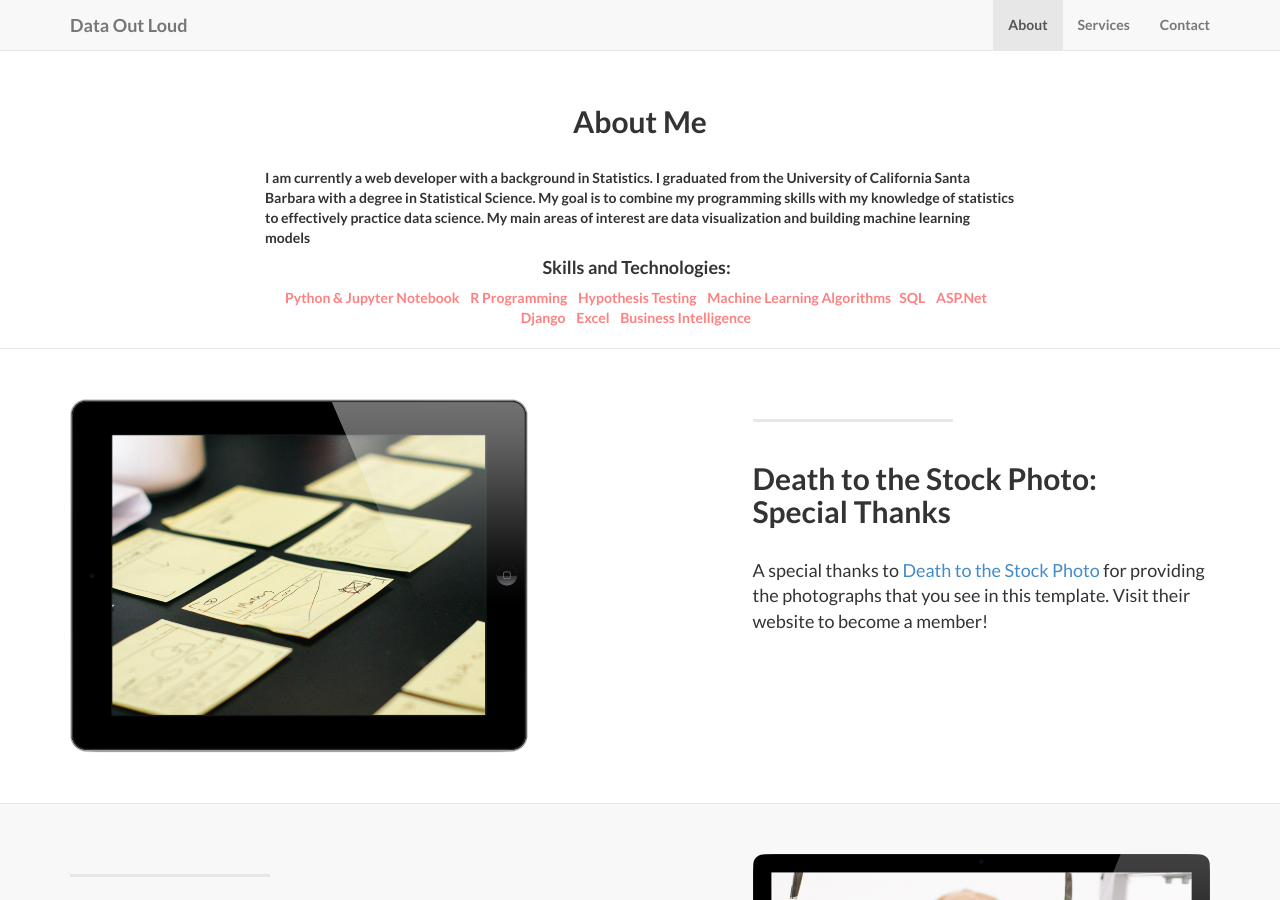
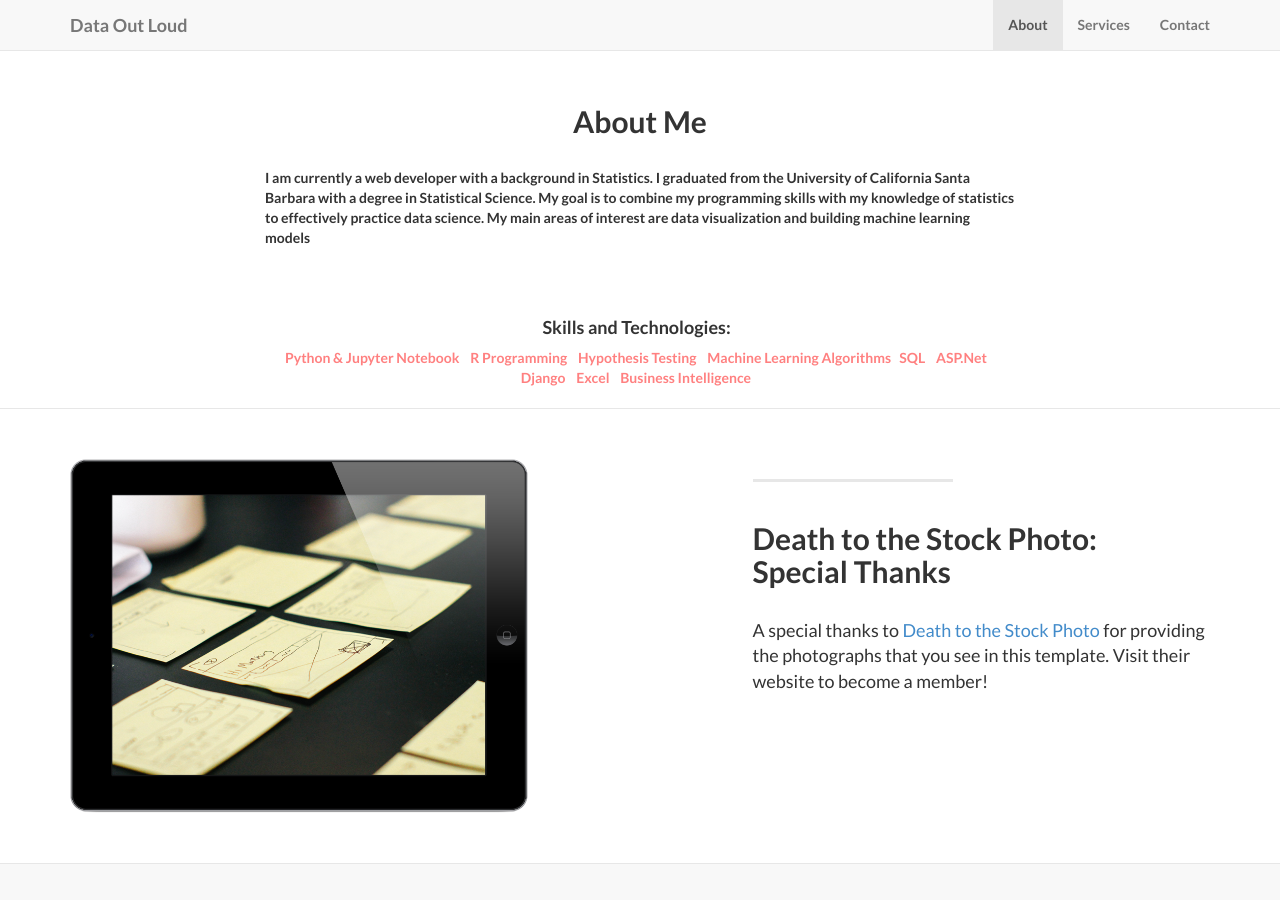
Before and after one commit to robinphetsa/robinphetsa.github.io, a Jekyll site: the page built from index.html, in a window 1280 px wide and 900 px high, scrolled down 732 px. Built offline with Jekyll 4.4.1, drawn with Linux system fonts in a browser that asks for light colours.

```diff
--- a/_includes/about.html
+++ b/_includes/about.html
@@ -7,7 +7,11 @@
               <br/>
                 <p align="left">I am currently a web developer with a background in Statistics. I graduated from the University of California Santa Barbara with a degree in Statistical Science. My goal is to combine my programming skills with my knowledge of statistics
                 to effectively practice data science. My main areas of interest are data visualization and building
-                machine learning models</p>
+                machine learning models
+                <br>
+                </br>
+                <br>
+                </br>
                     </p>
                 	<div class="technology">
 				<h4>Skills and Technologies:&nbsp;&nbsp;</h4>
```
